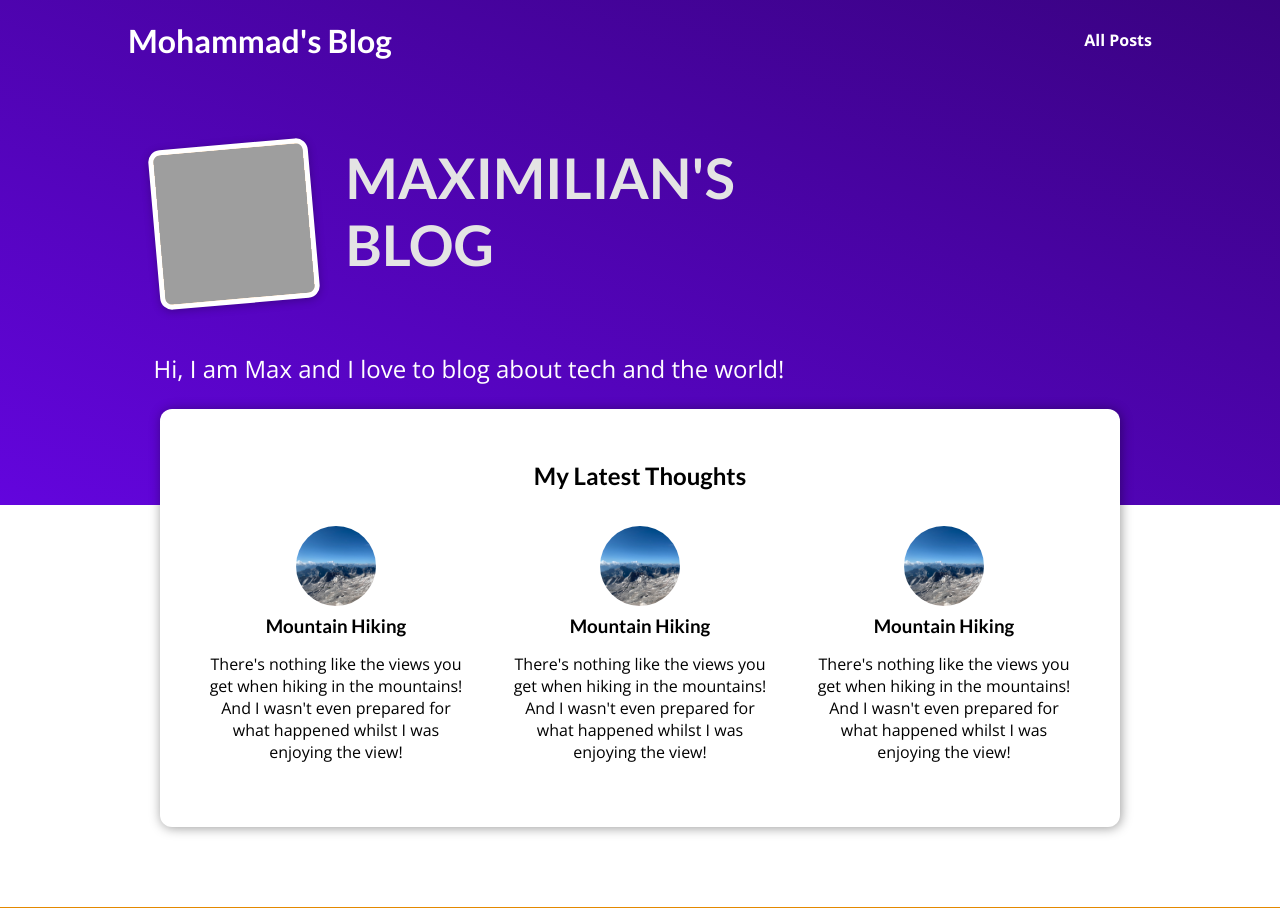
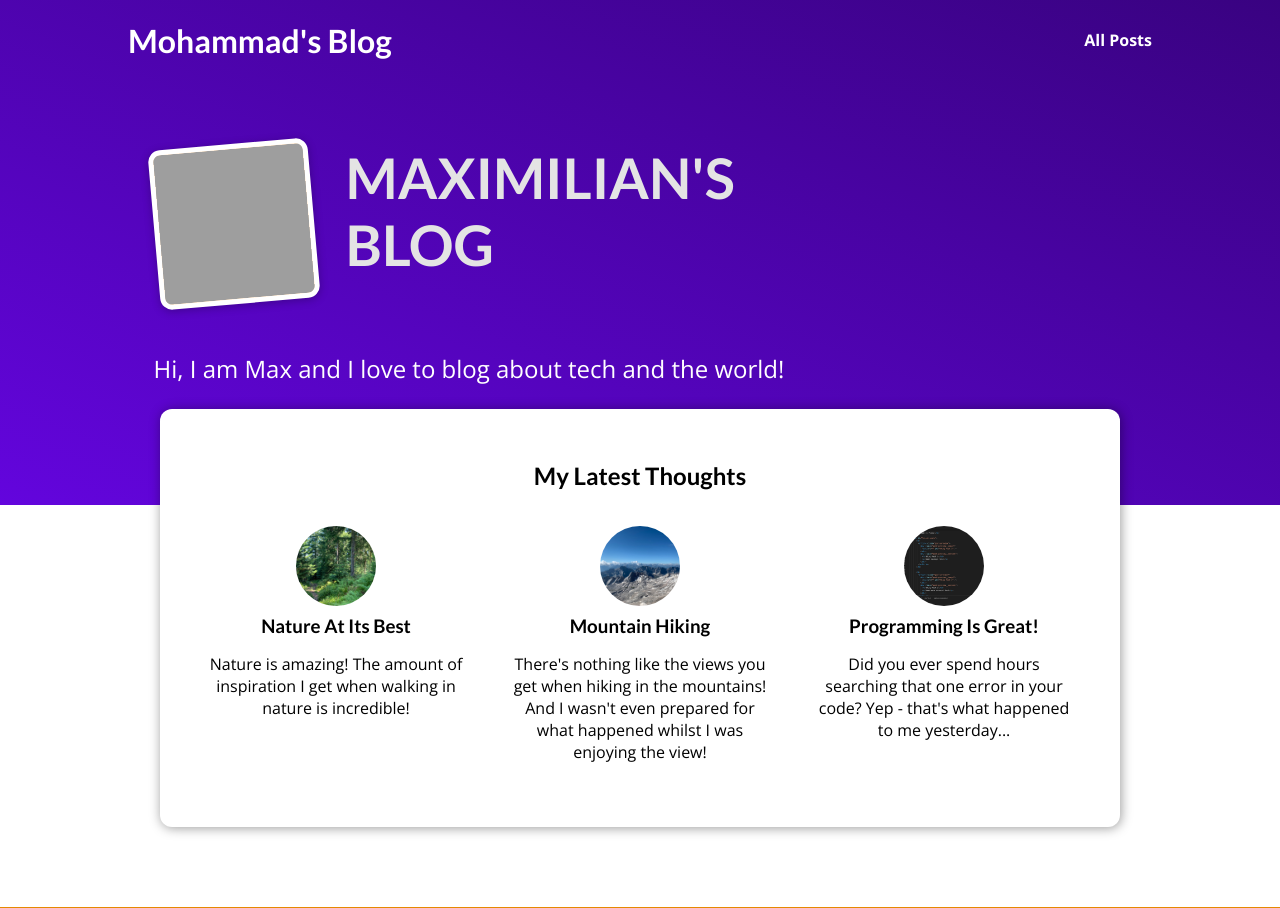
Before and after one commit to MJamalian/Mohammad_Blog, a Django app: page / in a window 1280 px wide. Shown: the top 908 px of the page. Run offline with Django 3.2, Linux system fonts and the light colour scheme; grey boxes are pictures that could not be loaded.

Commit message:
fill first page from static data

```diff
--- a/blog/templates/blog/first_page.html
+++ b/blog/templates/blog/first_page.html
@@ -24,9 +24,9 @@
   <h2>My Latest Thoughts</h2>
 
   <ul>
-    {% include "blog/includes/post_preview.html" %}
-    {% include "blog/includes/post_preview.html" %}
-    {% include "blog/includes/post_preview.html" %}
+    {% for post in posts %}
+      {% include "blog/includes/post_preview.html" %}
+    {% endfor %}
   </ul>
 </section>
 
--- a/blog/templates/blog/includes/post_preview.html
+++ b/blog/templates/blog/includes/post_preview.html
@@ -2,14 +2,12 @@
 
 <li>
   <article class="post">
-    <a href="{% url "post-detail-page" "the-mountains" %}">
-      <img src="{% static "blog/images/mountains.jpg" %}" alt="Mountain Hiking"/>
+    <a href="{% url "post-detail-page" post.slug %}">
+      <img src="{% static "blog/images/"|add:post.image %}" alt={{ post.title }}/>
       <div class="post__content">
-        <h3>Mountain Hiking</h3>
+        <h3>{{ post.title }}</h3>
         <p>
-          There's nothing like the views you get when hiking in the mountains!
-          And I wasn't even prepared for what happened whilst I was enjoying the
-          view!
+          {{ post.excerpt }}
         </p>
       </div>
     </a>
--- a/blog/views.py
+++ b/blog/views.py
@@ -1,7 +1,8 @@
+from multiprocessing import context
 from django.shortcuts import render
 from datetime import date
 
-posts = [
+all_posts = [
     {
         "slug": "hike-in-the-mountains",
         "image": "mountains.jpg",
@@ -67,19 +68,24 @@ posts = [
     }
 ]
 
+def get_date(post):
+    return post["date"]
 
 def first_page(request):
     # see the first page here
+    sorted_posts = sorted(all_posts, key=get_date)
 
-    return(render(request, "blog/first_page.html"))
+    return render(request, "blog/first_page.html", context={
+        "posts": sorted_posts[-3:]
+    })
 
 
 def posts(request):
     # see posts here
-    return(render(request, "blog/posts.html"))
+    return render(request, "blog/posts.html")
 
 
 def post(request, slug):
     # see indivisual post here
 
-    return(render(request, "blog/post.html"))
+    return render(request, "blog/post.html")
```
